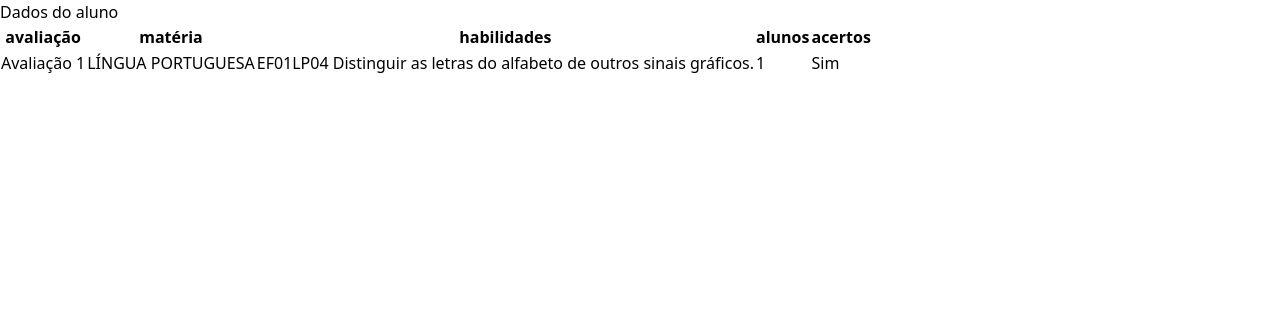
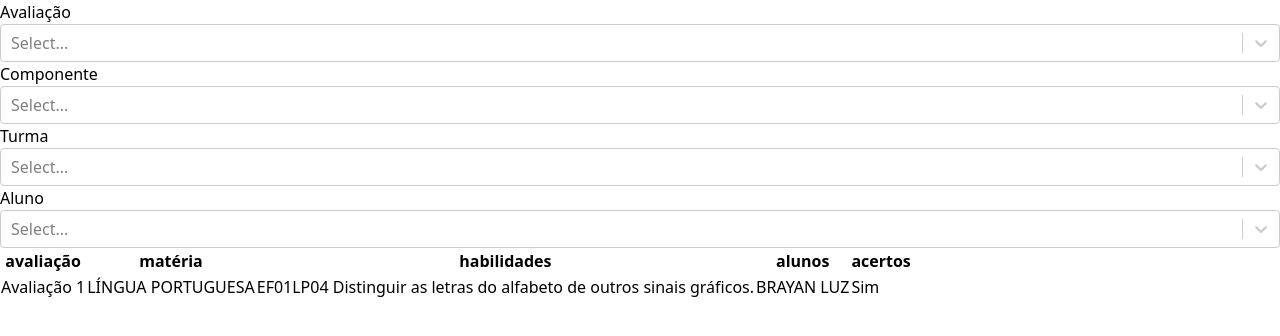
Before and after one commit to rodrigoandradebcc/7action-app, a React (Vite) app in the folder web/education-app/: page / in a window 1280 px wide. Shown: the top 336 px of the page. Built offline with nearby package versions, Linux system fonts and the light colour scheme; no server answers.

Commit message:
feat: create filters

```diff
--- a/web/education-app/src/App.tsx
+++ b/web/education-app/src/App.tsx
@@ -5,7 +5,6 @@ function App() {
     <>
       <main className="h-screen bg-slate-100 flex justify-center">
         <div className="w-full max-w-7xl py-24">
-          <h1 className="text-xl text-slate-900 ">Dados do aluno</h1>
           <Results />
         </div>
       </main>
--- /dev/null
+++ b/web/education-app/src/pages/Results/components/FilterResult.tsx
@@ -0,0 +1,49 @@
+import ReactSelect from 'react-select'
+import { getAllStudents } from '../../../services/student-service'
+import { useEffect } from 'react'
+
+export function FilterResult() {
+  const options = [
+    { value: 'chocolate', label: 'Chocolate' },
+    { value: 'strawberry', label: 'Strawberry' },
+    { value: 'vanilla', label: 'Vanilla' },
+  ]
+
+  async function tryGetAllStudents() {
+    try {
+      const data = await getAllStudents()
+      console.log(data)
+    } catch (error) {
+      console.error(error)
+    }
+  }
+
+  useEffect(() => {
+    ;(async () => {
+      await tryGetAllStudents()
+    })()
+  }, [])
+
+  return (
+    <section className="w-full flex">
+      <div className="grid grid-cols-4 gap-4">
+        <div>
+          <p className="text-stone-600 text-sm pb-2">Avaliação</p>
+          <ReactSelect className="w-80" options={options} />
+        </div>
+        <div>
+          <p className="text-stone-600 text-sm pb-2">Componente</p>
+          <ReactSelect className="w-80" options={options} />
+        </div>
+        <div>
+          <p className="text-stone-600 text-sm pb-2">Turma</p>
+          <ReactSelect className="w-80" options={options} />
+        </div>
+        <div>
+          <p className="text-stone-600 text-sm pb-2">Aluno</p>
+          <ReactSelect className="w-80" options={options} />
+        </div>
+      </div>
+    </section>
+  )
+}
--- a/web/education-app/src/pages/Results/index.tsx
+++ b/web/education-app/src/pages/Results/index.tsx
@@ -1,5 +1,6 @@
 import { useState } from 'react'
 import { QuizResultData } from '../../types/QuizResult'
+import { FilterResult } from './components/FilterResult'
 
 export function Results() {
   const [result] = useState<QuizResultData[]>([
@@ -9,6 +10,11 @@ export function Results() {
       studentId: 1,
       questionId: 1,
       assessmentId: 1,
+      Student: {
+        id: 1,
+        name: 'BRAYAN LUZ',
+        classeId: 1,
+      },
       Question: {
         id: 1,
         name: 'Q1',
@@ -31,6 +37,7 @@ export function Results() {
 
   return (
     <section className="mt-5">
+      <FilterResult />
       <section className="space-y-4">
         <div className="mt-8 flex flex-col">
           <div className="-my-2 -mx-4 sm:-mx-6 lg:-mx-8">
@@ -109,7 +116,7 @@ export function Results() {
                             {item.Question.ability}
                           </td>
                           <td className="whitespace-nowrap px-3 py-4 text-sm text-gray-500">
-                            {item.studentId}
+                            {item.Student.name}
                           </td>
                           <td className="whitespace-nowrap px-3 py-4 text-sm text-gray-500">
                             {item.result ? 'Sim' : 'Não'}
--- a/web/education-app/src/services/config.ts
+++ b/web/education-app/src/services/config.ts
@@ -1,7 +1,7 @@
 import axios from 'axios'
 
 const api = axios.create({
-  baseURL: process.env.REACT_APP_API_URL,
+  baseURL: import.meta.env.VITE_API_URL,
   headers: {
     'Content-Type': 'application/json',
   },
--- /dev/null
+++ b/web/education-app/src/services/student-service.ts
@@ -0,0 +1,9 @@
+import { StudentData } from '../types/Student'
+import { api } from './config'
+
+async function getAllStudents() {
+  const { data } = await api.get<StudentData[]>('students')
+  return data
+}
+
+export { getAllStudents }
--- a/web/education-app/src/types/QuizResult.ts
+++ b/web/education-app/src/types/QuizResult.ts
@@ -1,5 +1,6 @@
 import { AssessmentData } from './Assessment'
 import { QuestionData } from './Question'
+import { StudentData } from './Student'
 
 export interface QuizResultData {
   id: number
@@ -9,4 +10,5 @@ export interface QuizResultData {
   assessmentId: number
   Question: QuestionData
   Assessment: AssessmentData
+  Student: StudentData
 }
```
Also changed, not shown: 1 other file (tests, documents, lock files or other folders).
